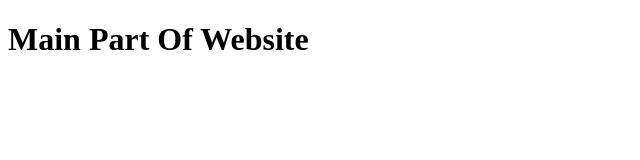
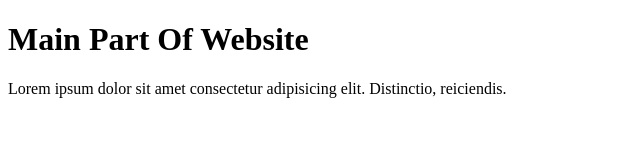
Before and after one commit to dhruvpatel09cg/Git-command-practice, a plain HTML site: page Day17/index.html in a window 1280 px wide. Shown: the whole page, without its empty margins (0-640 px from the left). Drawn offline with Linux system fonts and the light colour scheme.

Commit message:
given content in index.html

```diff
--- a/Day17/index.html
+++ b/Day17/index.html
@@ -7,5 +7,8 @@
 </head>
 <body>
     <h1>Main Part Of Website</h1>
+    <p>
+        Lorem ipsum dolor sit amet consectetur adipisicing elit. Distinctio, reiciendis.
+    </p>
 </body>
 </html>
```
